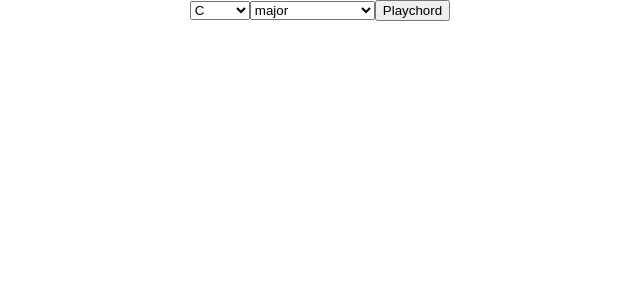
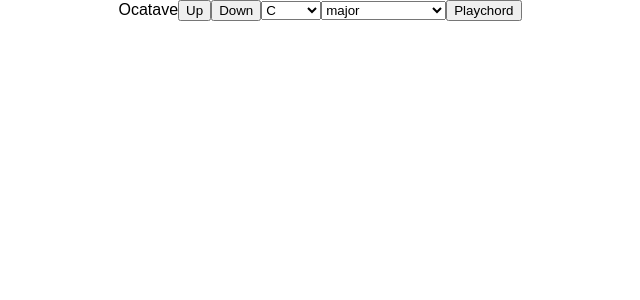
Before and after one commit to dizzyjaguar/improvEar, a React (Create React App) app: page / in a window 1280 px wide. Shown: the top 300 px of the page, without its empty margins (320-960 px from the left). Built offline with nearby package versions, Linux system fonts and the light colour scheme.

Commit message:
add in simple ocatave changer

```diff
--- a/src/components/Chord.jsx
+++ b/src/components/Chord.jsx
@@ -45,10 +45,12 @@ const Chord = () => {
 
   return (
     <>
+      <span>Ocatave</span>
+      <button onClick={() => setOctave(octave + 1)}>Up</button>
+      <button onClick={() => setOctave(octave - 1)}>Down</button>
       <select id="keys" name="keys" onChange={(handleKeyChange)}>
         {keyNodes}
       </select>
-
       <select id="chords" name="chords" onChange={(handleChordTypeChange)}>
         {chordNodes}
       </select>
```
